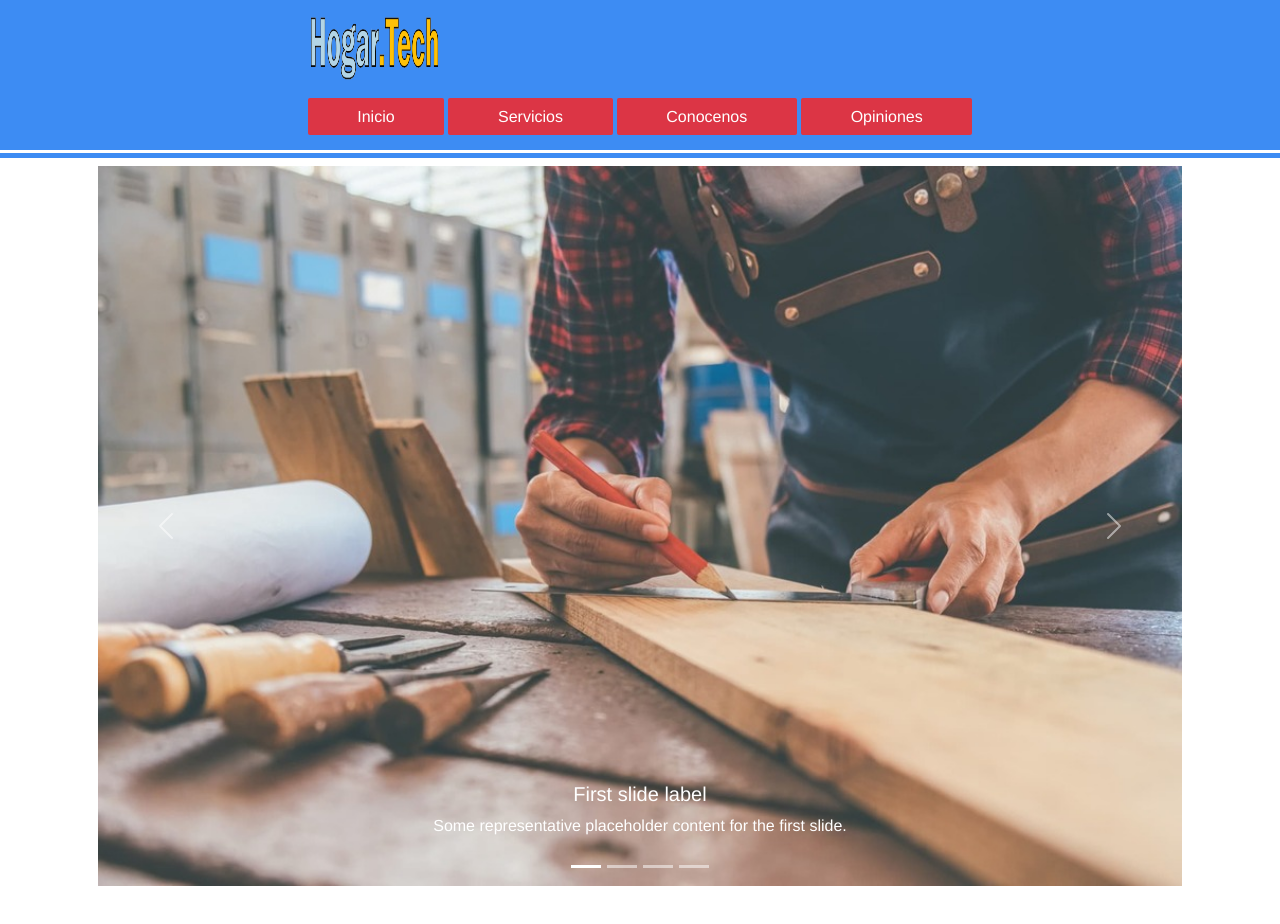
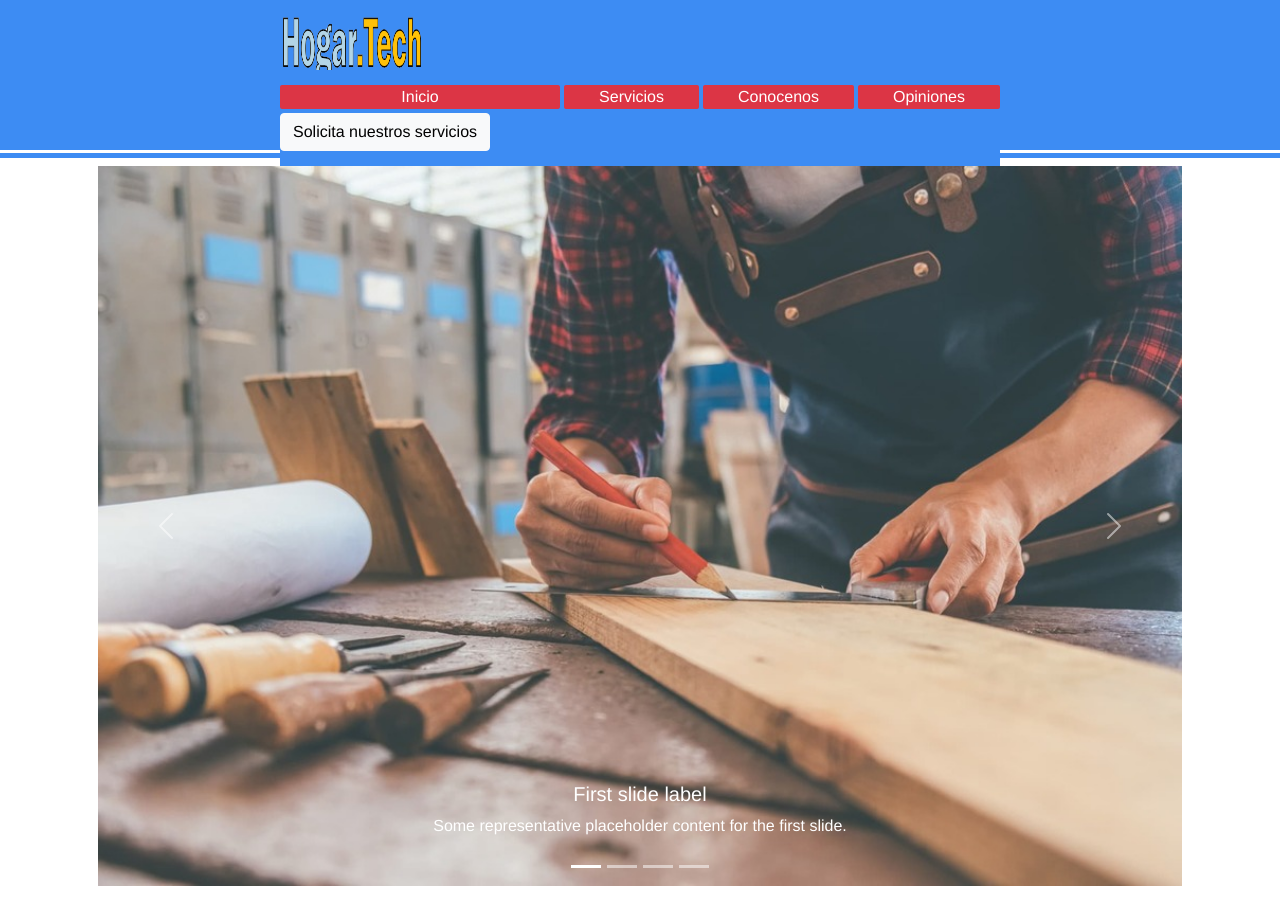
Before and after one commit to DJangoo00/SDH, a plain HTML site: page index.html in a window 1280 px wide. Shown: the top 924 px of the page. Drawn offline with nearby package versions, Linux system fonts and the light colour scheme.

Commit message:
Actualizacion boton solicitud formulario

```diff
--- a/index.html
+++ b/index.html
@@ -24,6 +24,11 @@
             <div id="header_element" class=" bg-danger text-center d-grid"><a class="headder-btn" href="#section1">Servicios</a></div>
             <div id="header_element" class=" bg-danger text-center d-grid"><a class="headder-btn" href="#footer">Conocenos</a></div>
             <div id="header_element" class=" bg-danger text-center d-grid"><a class="headder-btn" href="#footer">Opiniones</a></div>
+            <div class="dropdown">
+                    <a class="btn btn-light" href="formsQE.html" role="button">
+                        Solicita nuestros servicios
+                    </a>
+                </div>
         </div>
     </header>
 
```
